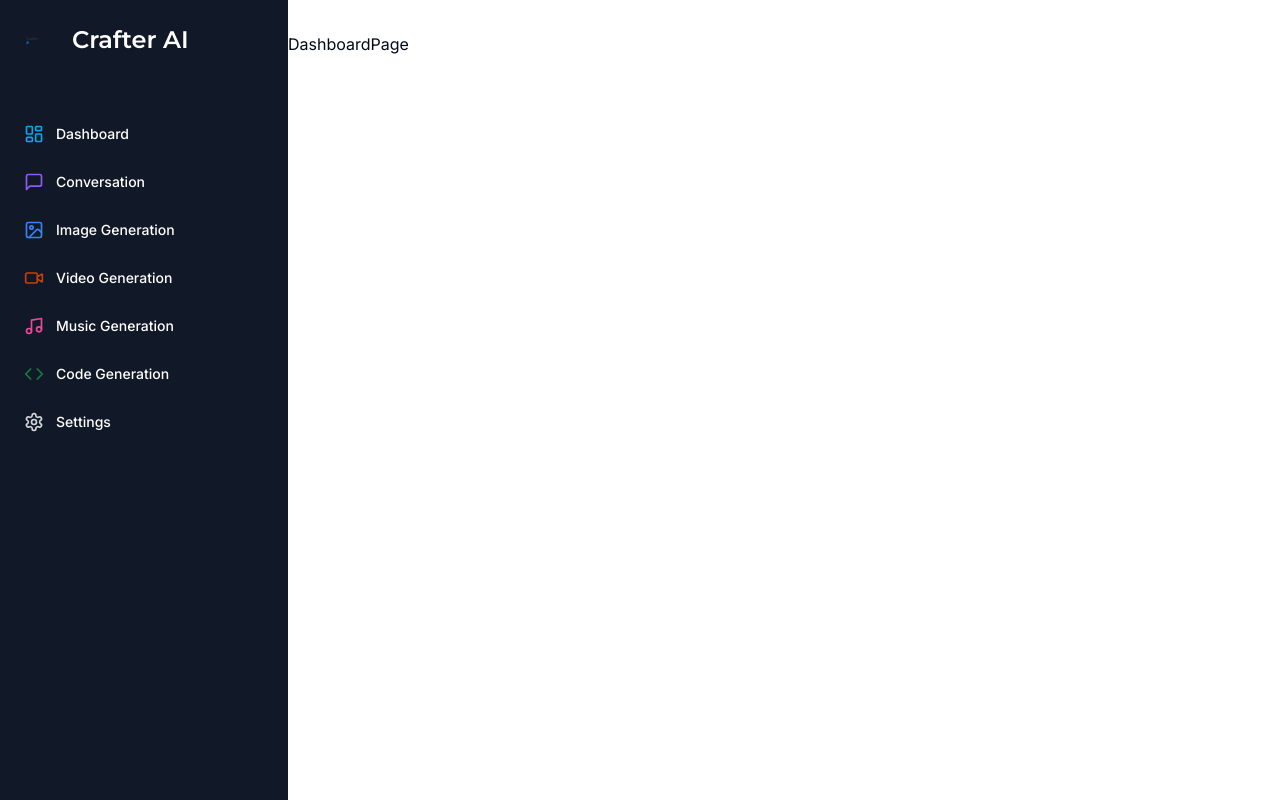
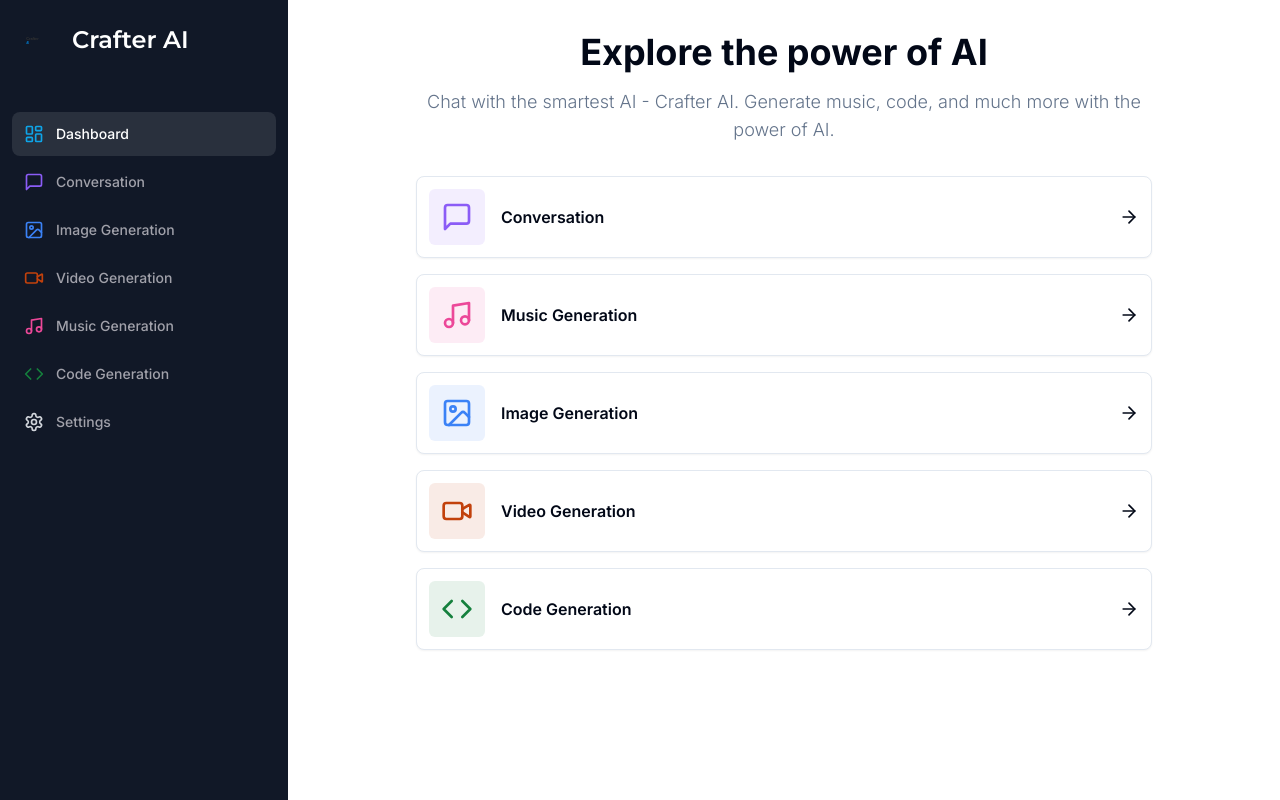
Before and after one commit to DhruvRajpoot/Crafter-AI, a Next.js app: page /dashboard in a window 1280 px wide. Built offline with nearby package versions, Linux system fonts and the light colour scheme.

Commit message:
feat: dashboard page

```diff
--- a/app/(dashboard)/(routes)/dashboard/page.tsx
+++ b/app/(dashboard)/(routes)/dashboard/page.tsx
@@ -1,7 +1,91 @@
-import React from "react";
+"use client";
+
+import { Card } from "@/components/ui/card";
+import { cn } from "@/lib/utils";
+import {
+  ArrowRight,
+  Code,
+  ImageIcon,
+  MessageSquare,
+  Music,
+  VideoIcon,
+} from "lucide-react";
+import { useRouter } from "next/navigation";
+
+const tools = [
+  {
+    label: "Conversation",
+    icon: MessageSquare,
+    color: "text-violet-500",
+    bgColor: "bg-violet-500/10",
+    href: "/conversation",
+  },
+  {
+    label: "Music Generation",
+    icon: Music,
+    color: "text-pink-500",
+    bgColor: "bg-pink-500/10",
+    href: "/music",
+  },
+  {
+    label: "Image Generation",
+    icon: ImageIcon,
+    color: "text-blue-500",
+    bgColor: "bg-blue-500/10",
+    href: "/image",
+  },
+  {
+    label: "Video Generation",
+    icon: VideoIcon,
+    color: "text-orange-700",
+    bgColor: "bg-orange-700/10",
+    href: "/video",
+  },
+  {
+    label: "Code Generation",
+    icon: Code,
+    color: "text-green-700",
+    bgColor: "bg-green-700/10",
+    href: "/code",
+  },
+];
 
 const DashboardPage = () => {
-  return <div>DashboardPage</div>;
+  const router = useRouter();
+
+  return (
+    <div className="px-4 md:px-20 lg:px-32 pb-4">
+      <div className="mb-8 space-y-4">
+        <h2 className="text-2xl md:text-4xl font-bold text-center">
+          Explore the power of AI
+        </h2>
+        <p className="text-muted-foreground font-light text-sm md:text-lg text-center">
+          Chat with the smartest AI - Crafter AI. Generate music, code, and much
+          more with the power of AI.
+        </p>
+      </div>
+
+      <div className="space-y-4">
+        {tools.map((tool) => (
+          <Card
+            key={tool.href}
+            className="p-3 border-black-5 flex items-center justify-between hover:shadow-md transition cursor-pointer"
+            onClick={() => {
+              router.push(tool.href);
+            }}
+          >
+            <div className="flex items-center gap-x-4">
+              <div className={cn("p-3 w-fit rounded-md", tool.bgColor)}>
+                <tool.icon className={cn("w-8 h-8", tool.color)} />
+              </div>
+              <div className="font-semibold">{tool.label}</div>
+            </div>
+            <ArrowRight className="w-5 h-5" />
+          </Card>
+        ))}
+      </div>
+    </div>
+  );
 };
 
 export default DashboardPage;
--- a/components/sidebar.tsx
+++ b/components/sidebar.tsx
@@ -1,4 +1,4 @@
-"use client"
+"use client";
 
 import { Montserrat } from "next/font/google";
 import Image from "next/image";
@@ -14,6 +14,7 @@
   Settings,
   VideoIcon,
 } from "lucide-react";
+import { usePathname } from "next/navigation";
 
 const montserrat = Montserrat({
   weight: "600",
@@ -66,6 +67,8 @@
 ];
 
 const Sidebar = () => {
+  const pathname = usePathname();
+
   return (
     <div className="flex flex-col h-full space-y-4 py-4 bg-[#111827] text-white">
       <div className="px-3 py-2 flex-1">
@@ -84,7 +87,12 @@
             <Link
               key={route.href}
               href={route.href}
-              className="text-sm group flex p-3 w-full justify-start font-medium cursor-pointer hover:text-white hover:bg-white/10 rounded-lg transition"
+              className={cn(
+                "text-sm group flex p-3 w-full justify-start font-medium rounded-lg transition cursor-pointer hover:text-white hover:bg-white/10",
+                pathname === route.href
+                  ? "bg-white/10 text-white"
+                  : "text-zinc-400"
+              )}
             >
               <div className="flex items-center flex-1">
                 <route.icon className={cn("w-5 h-5 mr-3", route.color)} />
--- /dev/null
+++ b/components/ui/card.tsx
@@ -0,0 +1,79 @@
+import * as React from "react"
+
+import { cn } from "@/lib/utils"
+
+const Card = React.forwardRef<
+  HTMLDivElement,
+  React.HTMLAttributes<HTMLDivElement>
+>(({ className, ...props }, ref) => (
+  <div
+    ref={ref}
+    className={cn(
+      "rounded-lg border bg-card text-card-foreground shadow-sm",
+      className
+    )}
+    {...props}
+  />
+))
+Card.displayName = "Card"
+
+const CardHeader = React.forwardRef<
+  HTMLDivElement,
+  React.HTMLAttributes<HTMLDivElement>
+>(({ className, ...props }, ref) => (
+  <div
+    ref={ref}
+    className={cn("flex flex-col space-y-1.5 p-6", className)}
+    {...props}
+  />
+))
+CardHeader.displayName = "CardHeader"
+
+const CardTitle = React.forwardRef<
+  HTMLParagraphElement,
+  React.HTMLAttributes<HTMLHeadingElement>
+>(({ className, ...props }, ref) => (
+  <h3
+    ref={ref}
+    className={cn(
+      "text-2xl font-semibold leading-none tracking-tight",
+      className
+    )}
+    {...props}
+  />
+))
+CardTitle.displayName = "CardTitle"
+
+const CardDescription = React.forwardRef<
+  HTMLParagraphElement,
+  React.HTMLAttributes<HTMLParagraphElement>
+>(({ className, ...props }, ref) => (
+  <p
+    ref={ref}
+    className={cn("text-sm text-muted-foreground", className)}
+    {...props}
+  />
+))
+CardDescription.displayName = "CardDescription"
+
+const CardContent = React.forwardRef<
+  HTMLDivElement,
+  React.HTMLAttributes<HTMLDivElement>
+>(({ className, ...props }, ref) => (
+  <div ref={ref} className={cn("p-6 pt-0", className)} {...props} />
+))
+CardContent.displayName = "CardContent"
+
+const CardFooter = React.forwardRef<
+  HTMLDivElement,
+  React.HTMLAttributes<HTMLDivElement>
+>(({ className, ...props }, ref) => (
+  <div
+    ref={ref}
+    className={cn("flex items-center p-6 pt-0", className)}
+    {...props}
+  />
+))
+CardFooter.displayName = "CardFooter"
+
+export { Card, CardHeader, CardFooter, CardTitle, CardDescription, CardContent }
```
